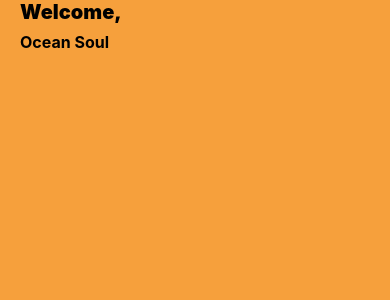
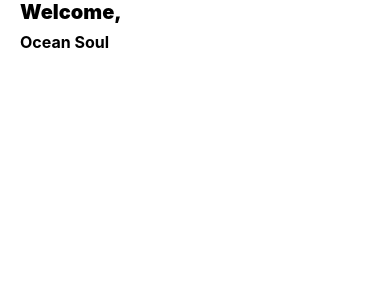
Before and after one commit to awaisyaseenSE/OceanSoul, a React Native app: screen / in a window 390 px wide. Shown: the top 300 px of the page. Built offline with nearby package versions, Linux system fonts and the light colour scheme.

Commit message:
setup basic navigation and async storage fast image

```diff
--- a/App.js
+++ b/App.js
@@ -1,3 +1,4 @@
+import 'react-native-gesture-handler';
 import {View, Text, SafeAreaView, StyleSheet} from 'react-native';
 import React from 'react';
 
@@ -15,7 +16,7 @@ export default function App() {
 const styles = StyleSheet.create({
   container: {
     flex: 1,
-    backgroundColor: '#F6A03C',
+    // backgroundColor: '#F6A03C',
   },
   mainContainer: {
     flex: 1,
--- a/babel.config.js
+++ b/babel.config.js
@@ -1,3 +1,4 @@
 module.exports = {
   presets: ['module:metro-react-native-babel-preset'],
+  plugins: ['react-native-reanimated/plugin'],
 };
```
Also changed, not shown: package.json (+12 -1 lines), 2 other files (tests, documents, lock files or other folders).
